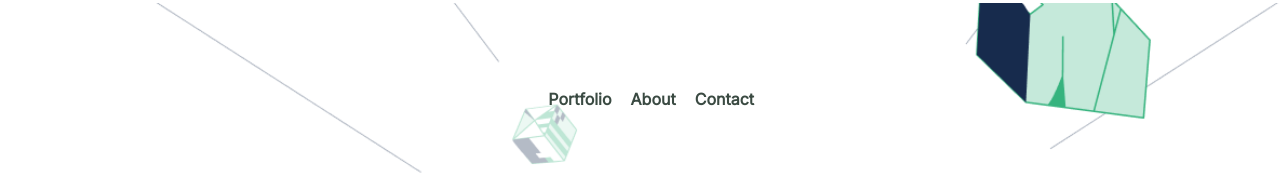
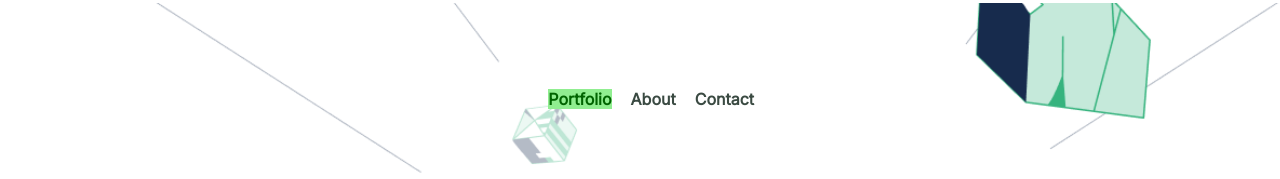
Before and after one commit to AbdulSalamAbro/portfoliowebsite, a website: page index.html in a window 1280 px wide. In both pictures the pointer is over the link "Portfolio". Shown: the top 179 px of the page. Drawn offline with Linux system fonts and the light colour scheme.

Commit message:
applied hover effect on navigation bar

```diff
--- a/styles.css
+++ b/styles.css
@@ -390,6 +390,12 @@ form textarea {
     font-family: 'Inter', sans-serif;
   }
 
+  #desktop-navbar a:hover,
+  #desktop-navbar a:focus {
+    color: darkgreen;
+    background-color: lightgreen;
+  }
+
   #headline-section {
     background-image: url("./assets/Header-llustration-desktop.png");
     background-repeat: no-repeat;
@@ -532,7 +538,7 @@ form textarea {
     margin-top: 20px;
   }
 
-  #name-heading{
+  #name-heading {
     line-height: 52px;
     color: #172b4d;
     padding-bottom: 0;
```
